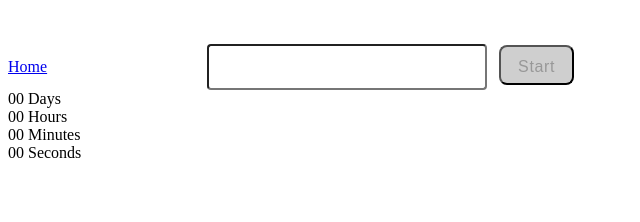
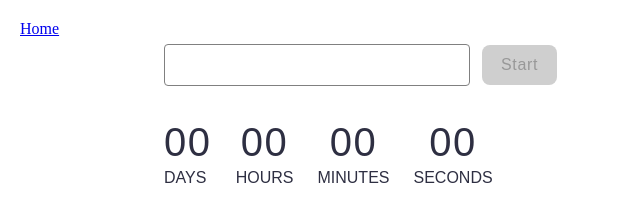
Before and after one commit to Wallmartboss/goit-js-hw-10, a website built with Vite: page src/1-timer.html in a window 1280 px wide. Shown: the whole page, without its empty margins (0-640 px from the left). Built offline with nearby package versions, Linux system fonts and the light colour scheme.

Commit message:
Update styles.css

```diff
--- a/src/css/styles.css
+++ b/src/css/styles.css
@@ -6,13 +6,21 @@ ul {
     list-style-type: none;
 }
 
+.link-home {
+    position: absolute;
+    top: 20px;
+    left: 20px;
+}
+
 #datetime-picker {
-display: inline-block;
+display: inline-flex;
 width: 272px;
-height: 40px;
+/* height: 40px; */
+padding: 8px 16px;
 margin-left: 156px;
 margin-top: 36px;
 margin-right: 8px;
+margin-bottom: 32px;
 border-radius: 4px;
 background-color: #fff;
 font-weight: 400;
@@ -20,10 +28,11 @@ font-size: 16px;
 line-height: 150%;
 letter-spacing: 0.04em;
 color: #2e2f42;
+border: 1px solid #808080;
 }
 
 button {
-display: inline-block;
+display: inline-flex;
 justify-content: center;
 border-radius: 8px;
 padding: 8px 16px;
@@ -35,4 +44,39 @@ font-size: 16px;
 line-height: 150%;
 letter-spacing: 0.04em;
 color: #989898;
+border: none;
 }
+.value {
+font-family: var(--font-family);
+font-weight: 400;
+font-size: 40px;
+line-height: 120%;
+letter-spacing: 0.04em;
+color: #2e2f42;
+width: 100%;
+text-align: center;
+}
+.label {
+font-family: var(--font-family);
+font-weight: 400;
+font-size: 16px;
+line-height: 150%;
+color: #2e2f42;
+text-align: center;
+justify-content: center;
+text-transform: uppercase;
+}
+
+.timer {
+    display: flex;
+    margin-left: 156px;
+    gap: 24px;
+    width: 346px;
+}
+.field {
+    display: flex;
+    flex-direction: column;
+    justify-content: center;
+    flex-wrap: wrap;
+    align-items: baseline;
+}
```
